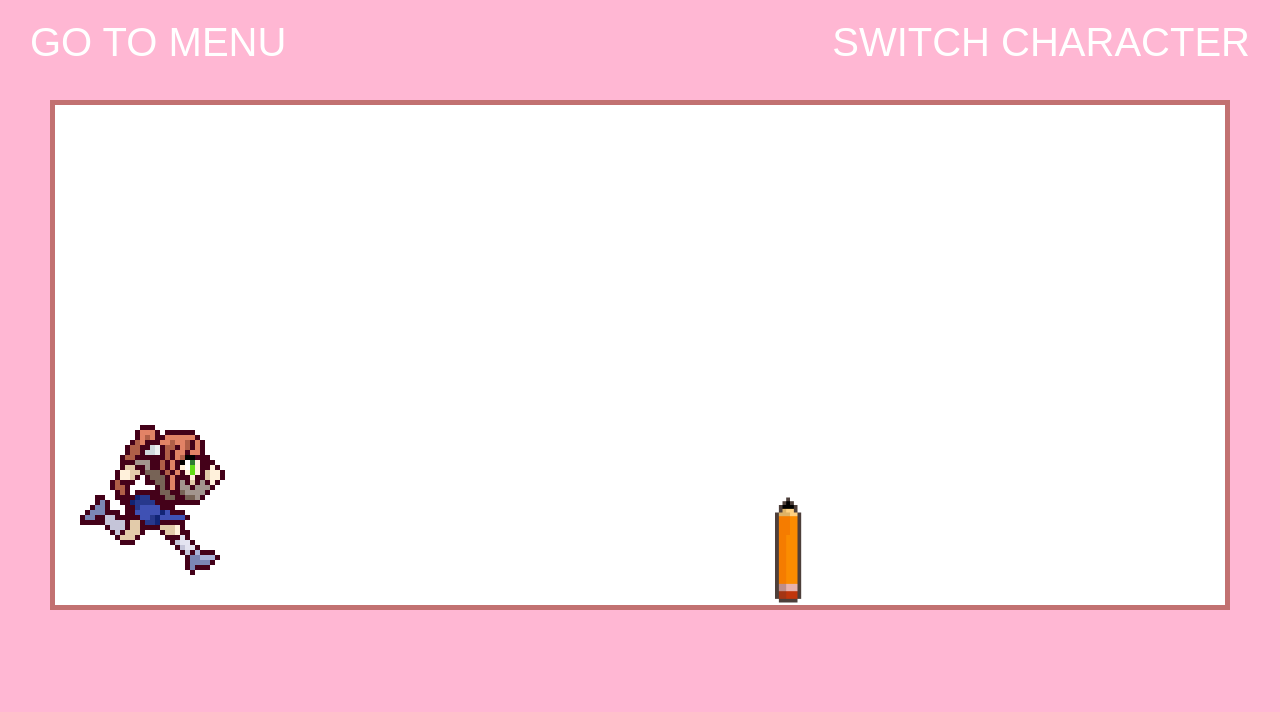
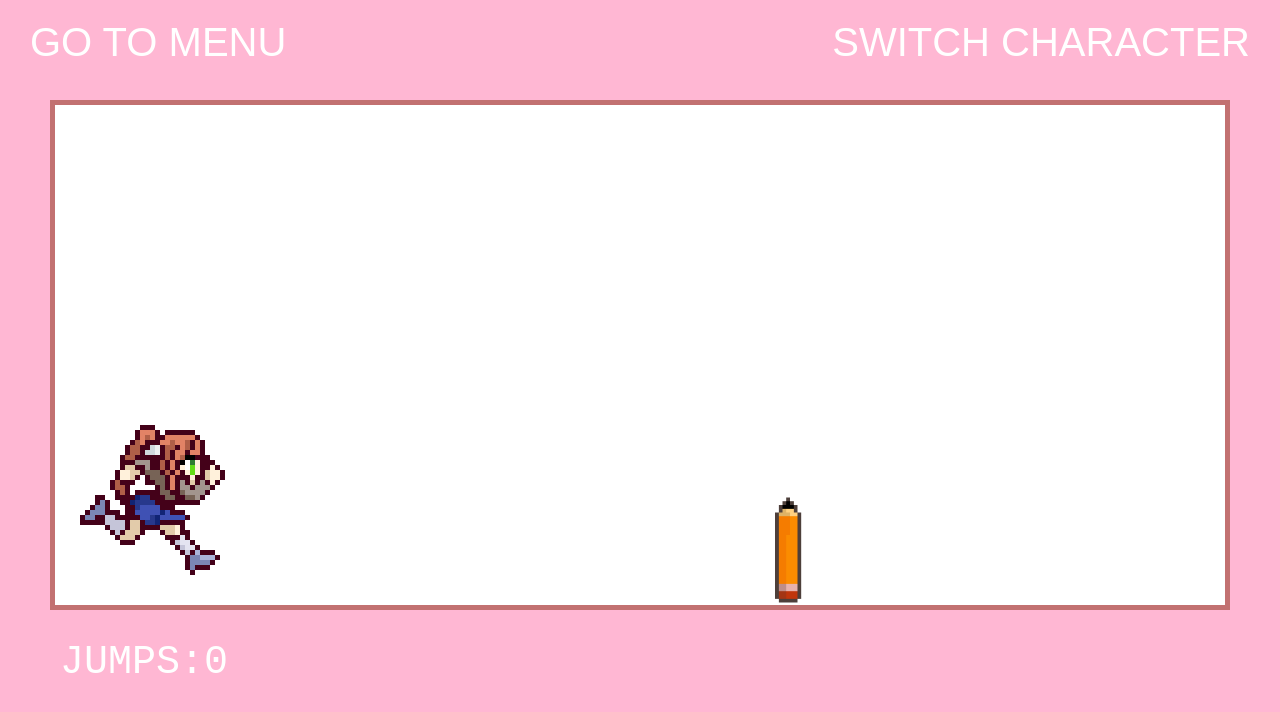
Before and after one commit to FriedEggplantt/project-2, a plain HTML site: page mgame.html in a window 1280 px wide. Drawn offline with Linux system fonts and the light colour scheme.

Commit message:
ok now its actually done

```diff
--- a/mgame.css
+++ b/mgame.css
@@ -17,6 +17,21 @@ header{
     display: flex;
     justify-content: space-between;
   }
+
+  li{
+    margin-top: 30px;
+    color: white;
+    font-family: monospace;
+    margin-left: 20px;
+    font-size: 40px;
+    margin-right: 200px;
+    list-style: none;
+}
+
+.stuff{
+    display: flex;
+    flex-direction: row;
+}
 
   .men {
     font-family: fantasy;
--- a/mgame.html
+++ b/mgame.html
@@ -19,5 +19,12 @@
 <div id="character"></div>
 <div id="pen"></div>
     </div>
+    <ul>
+        <li>
+                <div class="stuff">
+                JUMPS:<div id="hops"></div>
+            </div>
+            </li>
+        </ul>
 </body>
 </html>
--- a/ngame.css
+++ b/ngame.css
@@ -17,6 +17,21 @@ header{
     display: flex;
     justify-content: space-between;
   }
+
+  li{
+    margin-top: 30px;
+    color: white;
+    font-family: monospace;
+    margin-left: 20px;
+    font-size: 40px;
+    margin-right: 200px;
+    list-style: none;
+}
+
+.stuff{
+    display: flex;
+    flex-direction: row;
+}
 
   .men {
     font-family: fantasy;
--- a/ygame.css
+++ b/ygame.css
@@ -17,6 +17,21 @@ header{
     display: flex;
     justify-content: space-between;
   }
+
+  li{
+    margin-top: 30px;
+    color: white;
+    font-family: monospace;
+    margin-left: 20px;
+    font-size: 40px;
+    margin-right: 200px;
+    list-style: none;
+}
+
+.stuff{
+    display: flex;
+    flex-direction: row;
+}
 
   .men {
     font-family: fantasy;
```
Also changed, not shown: ngame.html (+7 -0 lines), ygame.html (+7 -0 lines).
